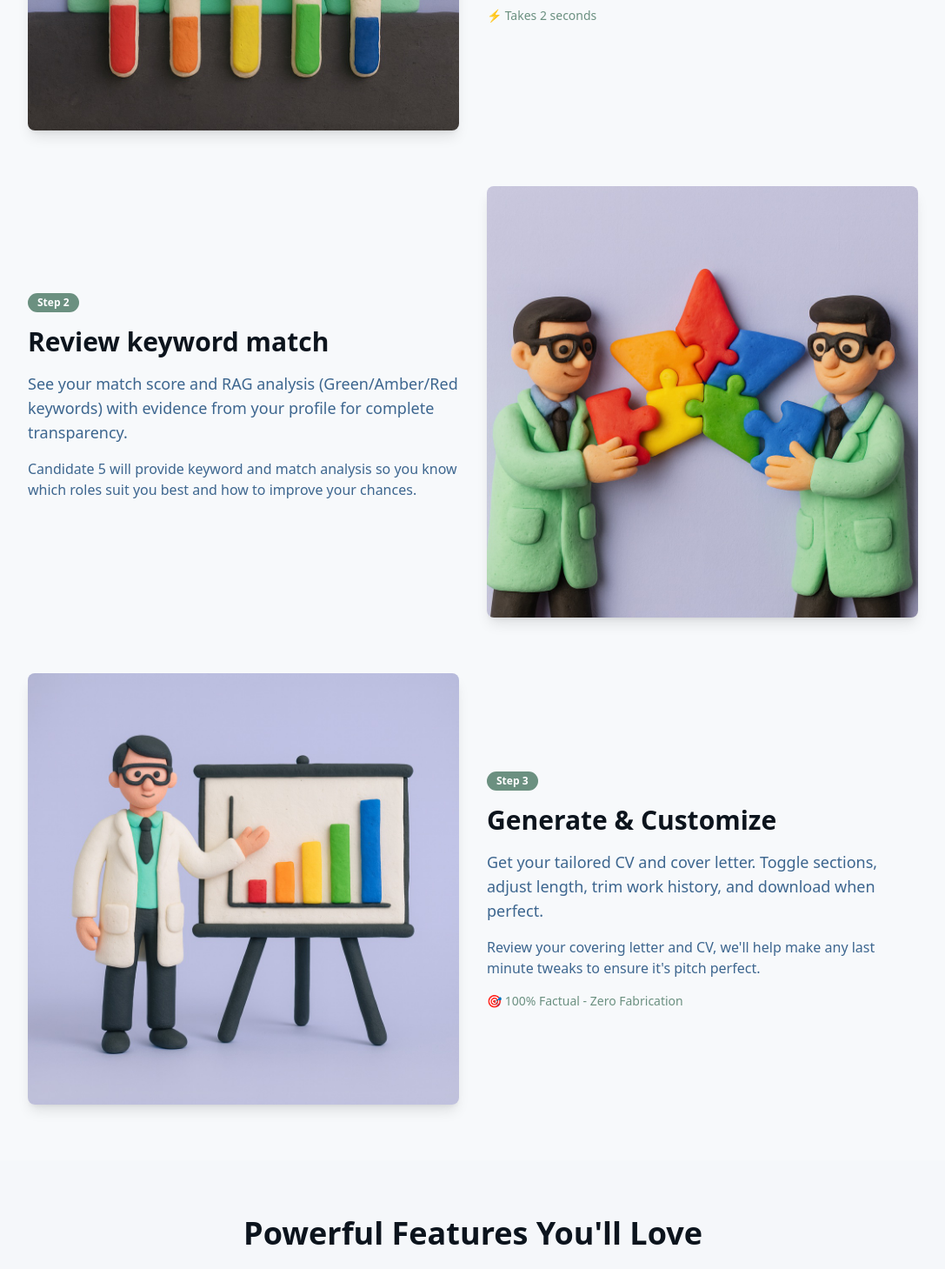
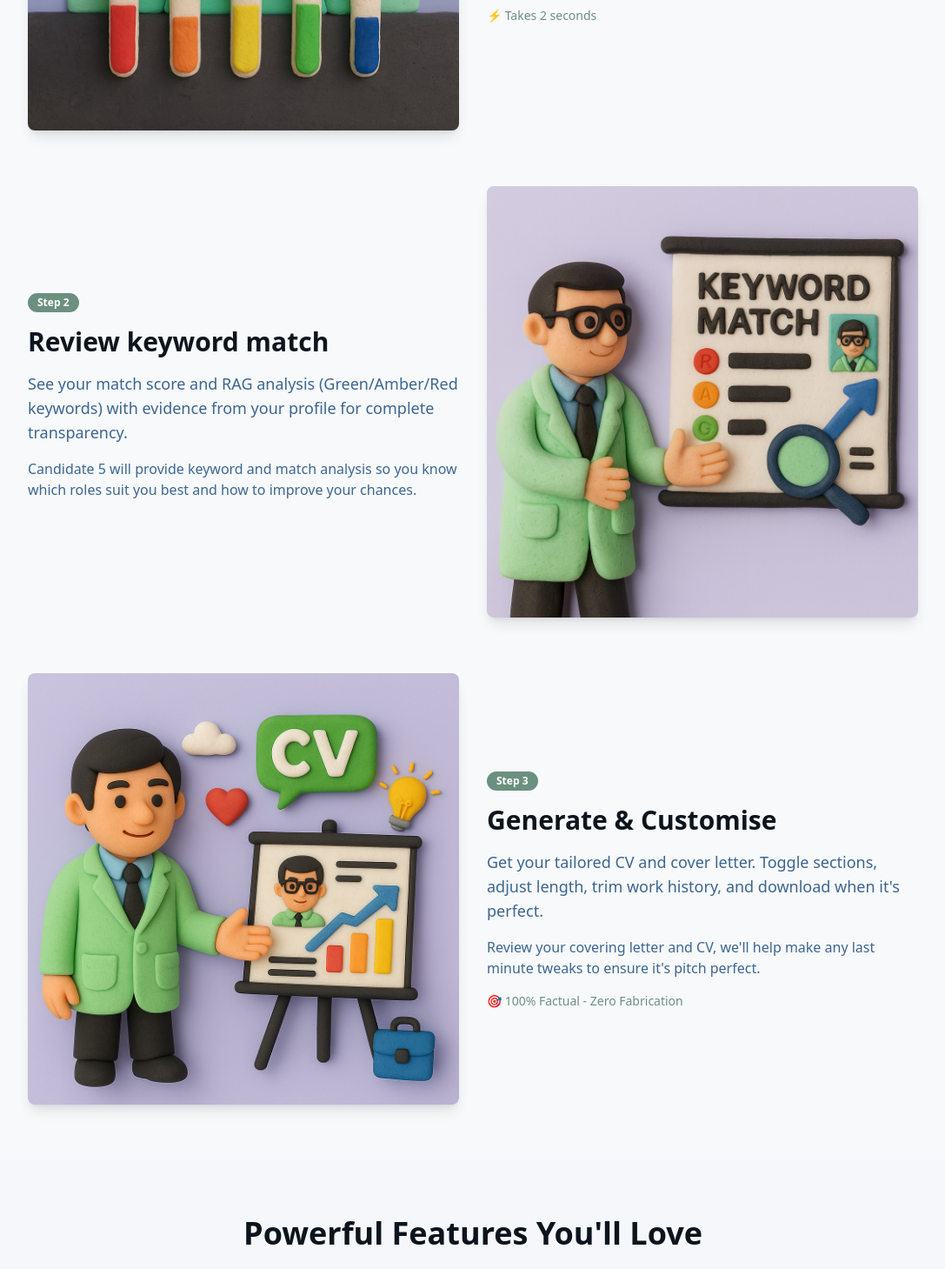
Before and after one commit to Kunle123/C5Frontend, a React (Vite) app in the folder frontend/: page /landing-alternate in a window 1280 px wide. Shown: the part 2240-3699 px from the top of the page at 87% size, without its empty margins (96-1183 px from the left). Built offline with nearby package versions, Linux system fonts and the light colour scheme; no server answers.

Commit message:
feat: use new KeywordMatch.png and GenerateCustomise1.png images, update spelling to UK English (Customise)

```diff
--- a/frontend/src/pages/LandingAlternate.tsx
+++ b/frontend/src/pages/LandingAlternate.tsx
@@ -150,8 +150,8 @@ const LandingAlternate = () => {
               </div>
               <div>
                 <img
-                  src="/showcase-skills.jpeg"
-                  alt="Showcase your skills"
+                  src="/KeywordMatch.png"
+                  alt="Keyword match analysis"
                   className="rounded-lg object-cover shadow-lg w-full"
                 />
               </div>
@@ -163,16 +163,16 @@ const LandingAlternate = () => {
             <div className="grid md:grid-cols-2 gap-8 items-center">
               <div className="order-2 md:order-1">
                 <img
-                  src="/stay-informed.jpeg"
-                  alt="Stay informed"
+                  src="/GenerateCustomise1.png"
+                  alt="Generate and customise"
                   className="rounded-lg object-cover shadow-lg w-full"
                 />
               </div>
               <div className="order-1 md:order-2">
                 <Badge className="mb-4">Step 3</Badge>
-                <h3 className="text-2xl md:text-3xl font-bold mb-4">Generate & Customize</h3>
+                <h3 className="text-2xl md:text-3xl font-bold mb-4">Generate & Customise</h3>
                 <p className="text-muted-foreground text-lg mb-4">
-                  Get your tailored CV and cover letter. Toggle sections, adjust length, trim work history, and download when perfect.
+                  Get your tailored CV and cover letter. Toggle sections, adjust length, trim work history, and download when it's perfect.
                 </p>
                 <p className="text-muted-foreground mb-4">
                   Review your covering letter and CV, we'll help make any last minute tweaks to ensure it's pitch perfect.
```
Also changed, not shown: frontend/public/GenerateCustomise1.png (added).
